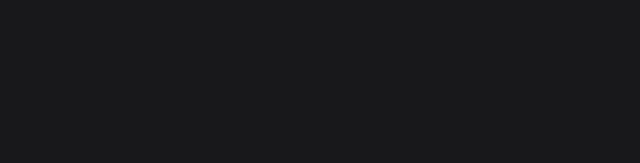
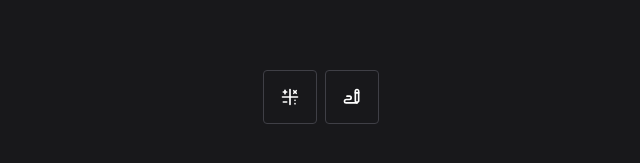
Before and after one commit to MoskalykA/tr_study, a React (Vite) app: page / in a window 1280 px wide. Shown: the part 303-466 px from the top of the page, without its empty margins (319-959 px from the left). Built offline with nearby package versions, Linux system fonts and the light colour scheme.

Commit message:
feat: add index page

```diff
--- a/src/pages/Index.tsx
+++ b/src/pages/Index.tsx
@@ -1,7 +1,17 @@
+import { TbMathSymbols, TbWriting } from "react-icons/tb"
+
 function Index() {
    return (
-      <div>
+      <div className="flex justify-center items-center h-screen">
+         <div className="flex space-x-2">
+            <div className="flex justify-center items-center border border-zinc-700 rounded p-4 transition-all duration-1000 hover:shadow-2xl hover:cursor-pointer hover:p-8">
+               <TbMathSymbols className="w-5 h-5 text-white"/>
+            </div>
 
+            <div className="flex justify-center items-center border border-zinc-700 rounded p-4 transition-all duration-1000 hover:shadow-2xl hover:cursor-pointer hover:p-8">
+               <TbWriting className="w-5 h-5 text-white"/>
+            </div>
+         </div>
       </div>
    )
 }
```
